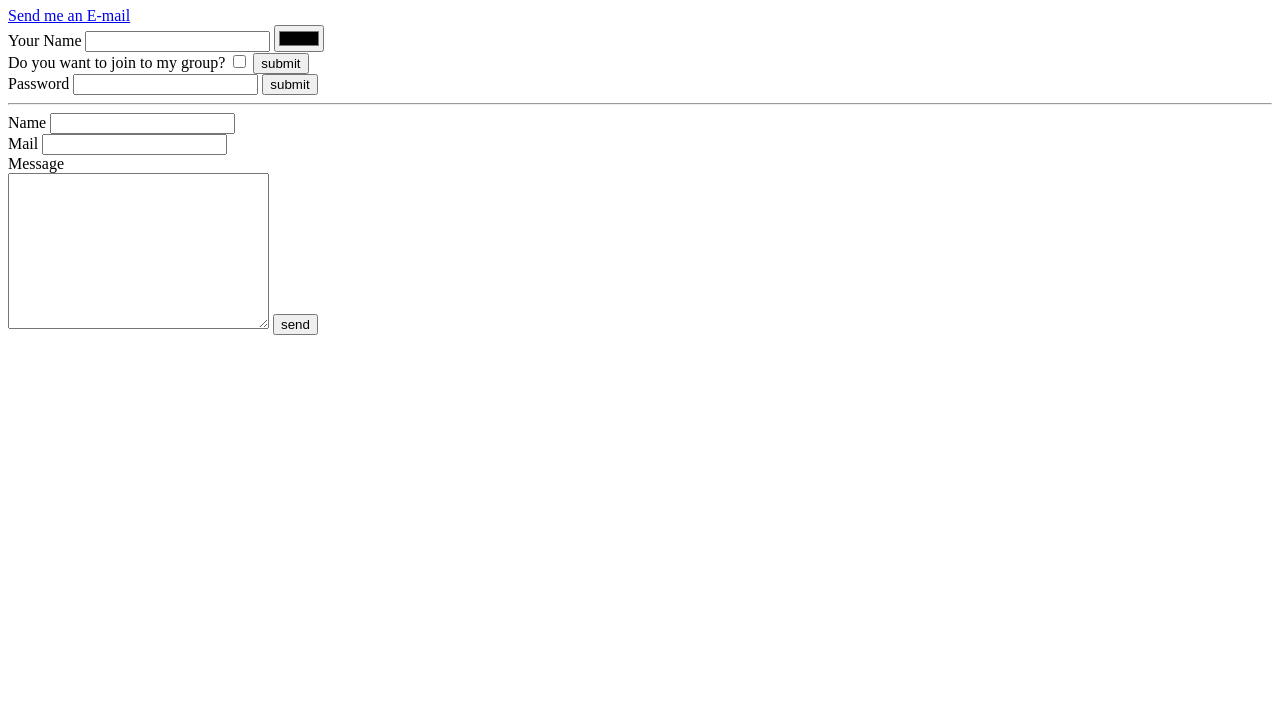
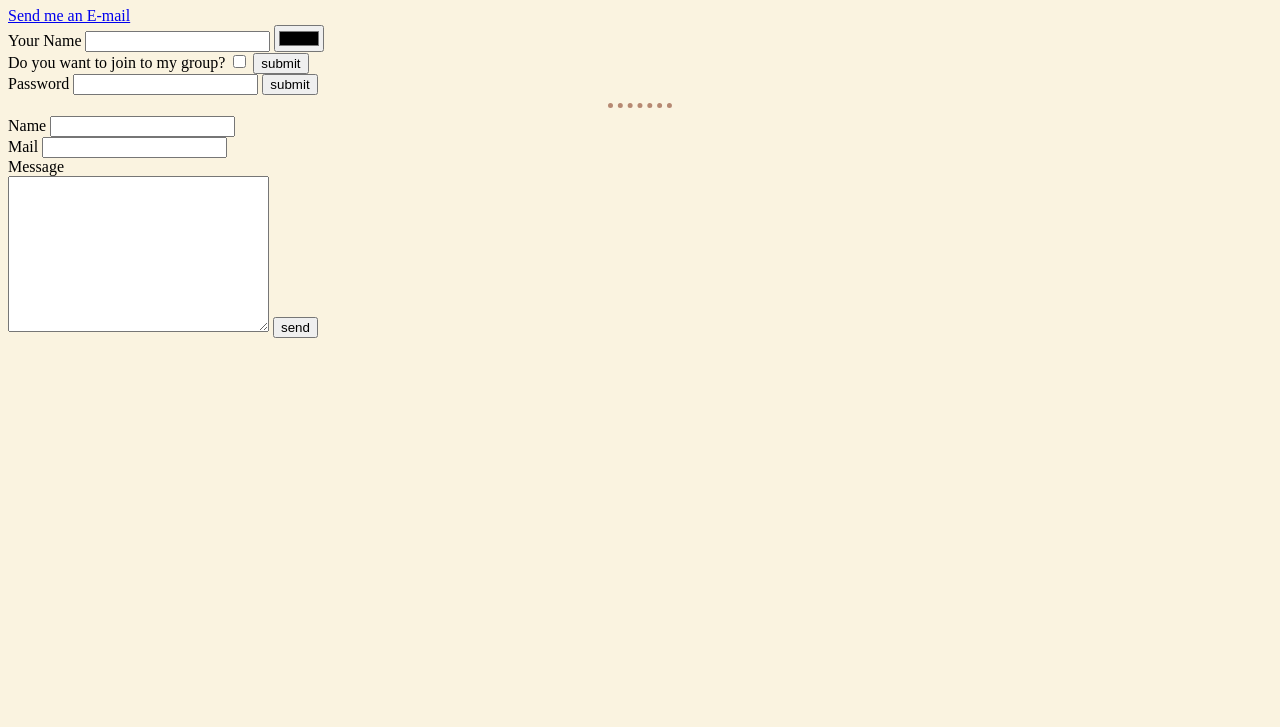
Before and after one commit to martapanda-git/1.Personal_Site, a plain HTML site: page contact.html in a window 1280 px wide. Shown: the part 73-800 px from the top of the page. Drawn offline with Linux system fonts and the light colour scheme.

Commit message:
Added CSS file

```diff
--- a/contact.html
+++ b/contact.html
@@ -5,6 +5,7 @@
   <meta charset="UTF-8">
   <meta name="viewport" content="width=device-width, initial-scale=1.0">
   <meta http-equiv="X-UA-Compatible" content="ie=edge">
+  <link rel="stylesheet" href="css/style.css">
   <title>Contact</title>
 </head>
 
--- /dev/null
+++ b/css/style.css
@@ -0,0 +1,12 @@
+body {
+  background-color: #faf3e0;
+}
+
+hr {
+  width: 5%;
+  border-style: none;
+  border-top-style: dotted;
+  border-color: #b68973;
+  border-width: 5px;
+
+}
```
Also changed, not shown: hobbies.html (+1 -0 lines), index.html (+1 -0 lines).
